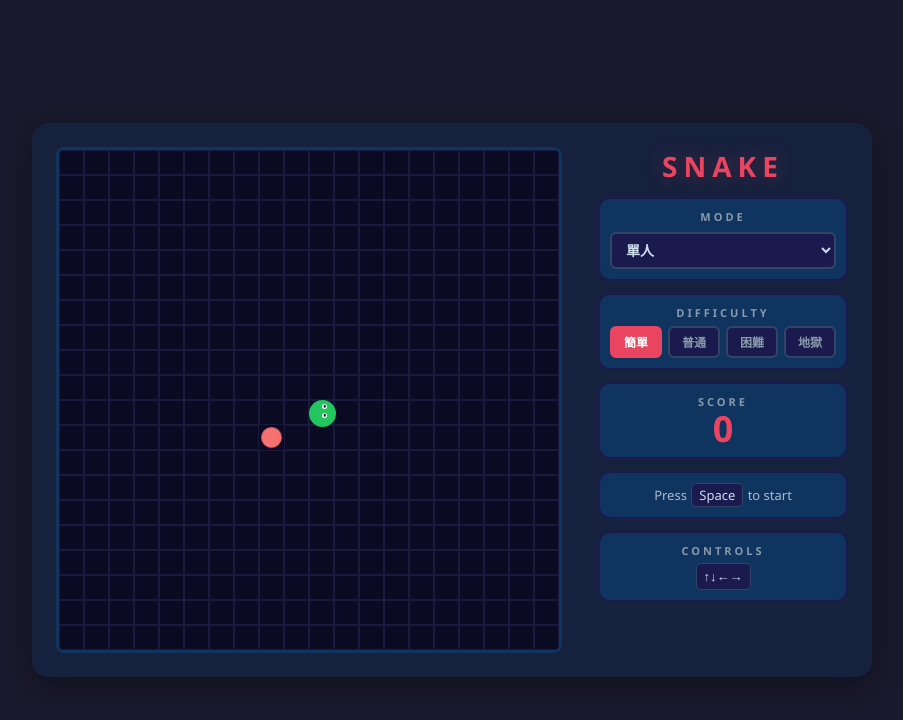
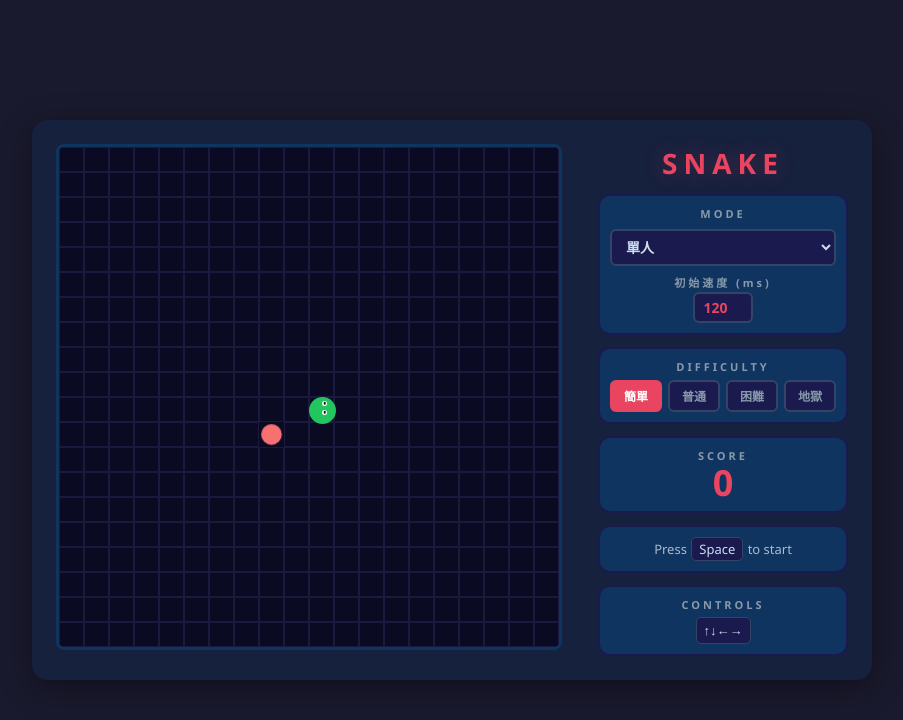
Before and after one commit to Jk9228/snake-game, a Vue app: page / in a window 1280 px wide. Shown: the top 720 px of the page, without its empty margins (188-1091 px from the left). Built offline with nearby package versions, Linux system fonts and the light colour scheme; the HTML template or start-up script is replaced by a standard one.

Commit message:
feat: configurable initial speed (default 120ms) for single/dual/ctf

```diff
--- a/src/App.vue
+++ b/src/App.vue
@@ -110,9 +110,10 @@ const difficulty = ref<string>('easy')
 const players = ref<Player[]>([])
 const obstacles = ref<Pos[]>([])
 const started = ref(false)
+const initSpeed = ref(120)
 let visualProgress = 0
 let lastTick = 0
-let curInt = 95
+let curInt = 120
 let rafId = 0
 let timer: ReturnType<typeof setTimeout> | null = null
 
@@ -342,7 +343,7 @@ function tick() {
   lastTick = performance.now()
   if (mode.value === 'free') curInt = getFreeSpeed(players.value[0]!.score)
   else if (mode.value === 'speed') { curInt = getSpeedSpeed(players.value[0]!.score); speedMaxSpeed = Math.min(speedMaxSpeed, curInt) }
-  else curInt = 95
+  else curInt = initSpeed.value
   timer = setTimeout(tick, curInt)
 }
 
@@ -447,7 +448,7 @@ function tickCTF() {
     }
   })
 
-  lastTick = performance.now(); curInt = 95
+  lastTick = performance.now(); curInt = initSpeed.value
   if (!started.value) return
   timer = setTimeout(tickCTF, curInt)
 }
@@ -618,6 +619,10 @@ onUnmounted(() => {
           <p class="label">目標分數</p>
           <input type="number" v-model.number="ctfTarget" min="1" />
         </div>
+        <div class="speed-input" v-if="mode !== 'free' && mode !== 'speed'">
+          <p class="label">初始速度 (ms)</p>
+          <input type="number" v-model.number="initSpeed" min="20" max="500" />
+        </div>
       </div>
       <div class="difficulty" v-if="mode === 'single'">
         <p class="label">DIFFICULTY</p>
@@ -752,8 +757,9 @@ kbd{display:inline-block;padding:2px 7px;font-size:13px;font-family:inherit;back
 .mode-select select:hover{border-color:#e94560}
 .mode-select select:focus{border-color:#e94560}
 .ctf-target{margin-top:8px}
-.ctf-target input{width:60px;padding:4px 8px;font-size:14px;font-weight:600;font-family:inherit;text-align:center;background:#1a1a4e;border:2px solid #334466;border-radius:6px;color:#e94560;outline:none}
-.ctf-target input:focus{border-color:#e94560}
+.ctf-target input,.speed-input input{width:60px;padding:4px 8px;font-size:14px;font-weight:600;font-family:inherit;text-align:center;background:#1a1a4e;border:2px solid #334466;border-radius:6px;color:#e94560;outline:none}
+.ctf-target input:focus,.speed-input input:focus{border-color:#e94560}
+.speed-input{margin-top:8px}
 .diff-btns{display:flex;gap:6px;justify-content:center;margin-top:6px}
 .diff-btn{padding:5px 12px;font-size:12px;font-weight:600;font-family:inherit;background:#1a1a4e;border:2px solid #334466;border-radius:6px;color:#8899aa;cursor:pointer;transition:all .15s}
 .diff-btn:hover{border-color:#e94560;color:#ccddee}
```
Also changed, not shown: snake.html (+13 -3 lines).
